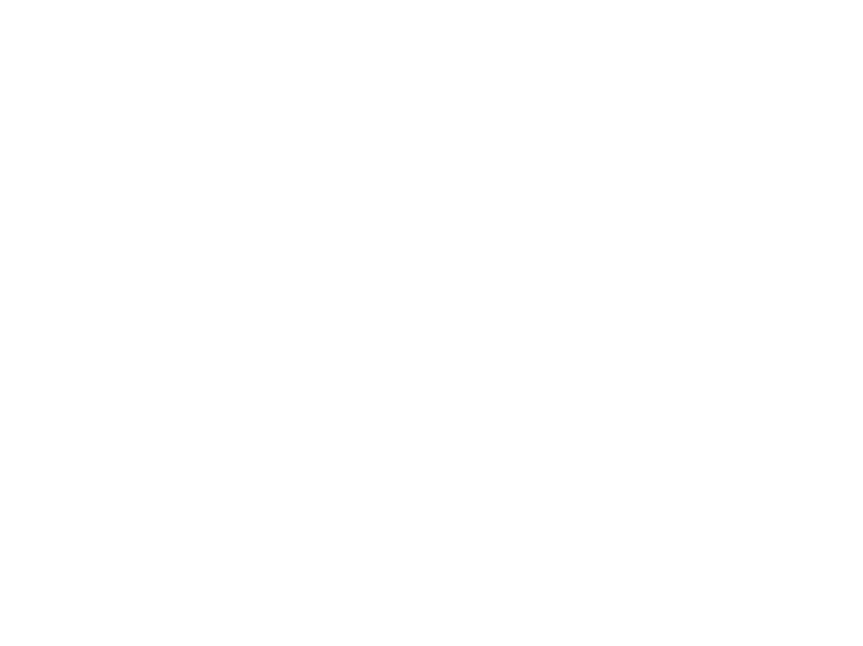
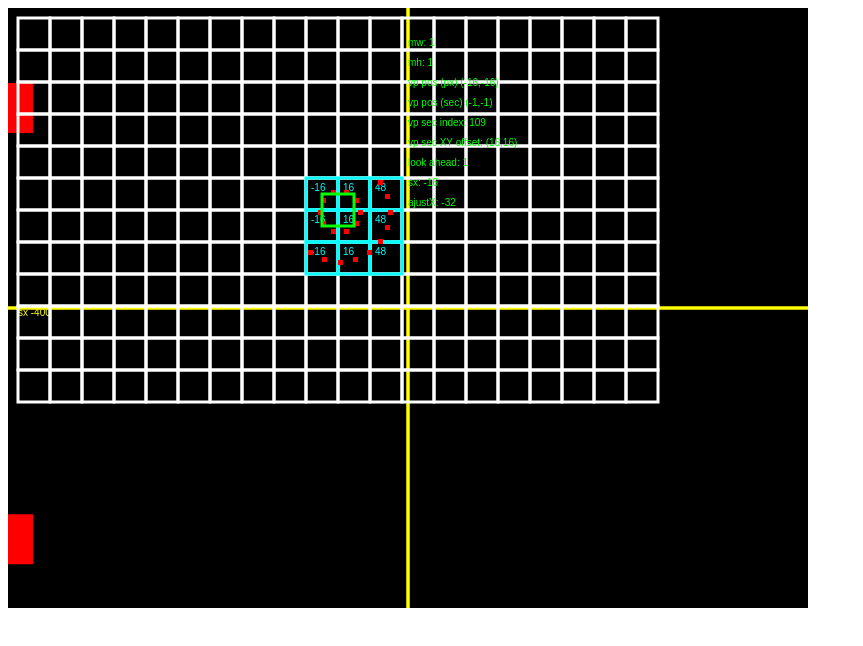
Before and after one commit to dustinpfister/mf_pewpew, a plain HTML site: page index.html in a window 1280 px wide. Shown: the whole page, without its empty margins (0-863 px from the left). Drawn offline with Linux system fonts and the light colour scheme.

Commit message:
got old zoom demo working

```diff
--- /dev/null
+++ b/demos/map_disp.js
@@ -0,0 +1,380 @@
+
+
+(function () {
+
+    // create and inject a canvas
+    var canvas = document.createElement('canvas'),
+    ctx = canvas.getContext('2d'),
+    mapH,
+    mapW,
+    offX,
+    offY,
+    mw,
+    mh,
+    keys = [],
+
+    rnd = function () {
+
+        if (sec.pl === undefined) {
+
+            sec.pl = [];
+
+        }
+
+        sec.pl.push({
+
+            x : a,
+            y : b,
+            s : 5
+
+        });
+
+    },
+
+    ring = function (points, d) {
+
+        var p = points;
+        while (p--) {
+
+            var r = Math.PI * 2 / points * p;
+            var a = Math.floor(Math.cos(r) * d);
+            var b = Math.floor(Math.sin(r) * d);
+
+            //console.log(x + ',' + y)
+
+            //console.log();
+            var sec = P.map.getPos(a, b);
+
+            //console.log(sec);
+
+            if (sec === undefined) {
+
+                console.log('undefined sec');
+                console.log(a);
+                console.log(b);
+
+            }
+
+            //console.log(sec);
+
+            if (sec.pl === undefined) {
+
+                sec.pl = [];
+
+            }
+
+            sec.pl.push({
+
+                x : a,
+                y : b,
+                s : 5
+
+            });
+
+        }
+
+    },
+
+    setup = function () {
+
+        // append to body
+        document.body.appendChild(canvas);
+
+        // set actual matrix size of the canvas
+        canvas.width = 800;
+        canvas.height = 600;
+
+        // setup map
+        P.map.sw = 32;
+        P.map.sh = 32;
+        P.map.W = 20;
+        P.map.H = 12;
+
+        P.vp.w = 32;
+        P.vp.h = 32;
+
+        P.vp.set();
+        P.map.set();
+
+        mapW = P.map.sw * P.map.W;
+        mapH = P.map.sh * P.map.H;
+        offX = mapW / 2 + 10; //mapW / 2 + (canvas.width / 2 - mapW / 2);
+        offY = mapH / 2 + 10; //mapH / 2 + (canvas.height / 2 - mapH / 2);
+
+
+        // start at center
+        P.vp.x = -P.vp.w / 2;
+        P.vp.y = -P.vp.h / 2;
+
+        // rings
+
+        ring(10000, 190);
+        ring(5000, 150);
+        ring(100, 100);
+        ring(20, 50);
+        ring(10, 20);
+
+        // load sections for first time
+        P.vp.ls();
+
+        cls();
+        draw();
+
+        loop();
+
+    },
+
+    // draw all sections
+    drawSections = function () {
+
+        var s = P.map.secs;
+
+        ctx.strokeStyle = '#ffffff';
+        ctx.fillStyle = '#ffffff';
+
+        ctx.textBaseline = 'top';
+        s.forEach(function (sec, index) {
+
+            ctx.strokeRect(
+
+                sec.x + offX,
+
+                sec.y + offY,
+
+                P.map.sw, P.map.sh);
+
+        });
+
+    },
+
+    drawLoaded = function () {
+
+        ctx.strokeStyle = '#00ffff';
+        ctx.fillStyle = '#00ffff';
+
+        ctx.textBaseline = 'top';
+        P.map.load.forEach(function (sec, index) {
+
+            ctx.strokeRect(
+
+                sec.x + offX,
+
+                sec.y + offY,
+
+                P.map.sw, P.map.sh);
+
+            ctx.fillText(sec.x - P.vp.x, sec.x + 5 + offX, sec.y + 5 + offY);
+
+        });
+    },
+
+    //draw planets
+    drawPlanets = function () {
+
+        P.map.load.forEach(function (sec, index) {
+
+            if (sec.pl) {
+
+                sec.pl.forEach(function (pl) {
+
+                    ctx.fillStyle = '#ff0000';
+                    ctx.fillRect(pl.x + offX, pl.y + offY, pl.s, pl.s);
+
+                });
+
+            }
+
+        });
+
+    },
+
+    //
+    drawViewport = function () {
+
+        ctx.lineWidth = 3;
+        ctx.strokeStyle = '#00ff00';
+
+        // draw viewport marker
+        ctx.strokeRect(P.vp.x + offX, P.vp.y + offY, P.vp.w, P.vp.h);
+
+        // draw scaled view
+
+        ctx.strokeStyle = '#ffffff';
+        //var sx = S.map.load[0].X * S.map.sw;
+
+    },
+
+    drawSceen = function () {
+
+        ctx.strokeStyle = '#ffff00';
+        ctx.lineWidth = 3;
+
+        var sx = P.vp.sx / P.map.sw * 800,
+        sy = P.vp.sy / P.map.sh * 600;
+
+        P.map.load.forEach(function (sec) {
+
+            var box = P.ajust(sec, 800, 600);
+
+            ctx.strokeRect(
+
+                box.x,
+                box.y,
+                box.w,
+                box.h);
+
+            if (sec.pl) {
+
+                sec.pl.forEach(function (pl) {
+
+                    var box = P.ajust(pl, 800, 600);
+
+                    ctx.fillStyle = '#ff0000';
+                    ctx.fillRect(box.x, box.y, box.w, box.h);
+
+                });
+
+            }
+
+
+        });
+
+        ctx.fillStyle = '#ffff00';
+        ctx.fillText('sx ' + sx, 10, 300);
+
+    },
+
+    drawInfo = function () {
+
+        var x = 400,
+        y = 10,
+        dy = 20;
+
+        ctx.fillStyle = '#00ff00';
+        ctx.fillText('mw: ' + P.vp.mw, x, y + dy * 1);
+        ctx.fillText('mh: ' + P.vp.mh, x, y + dy * 2);
+        ctx.fillText('vp pos (px) (' + P.vp.x + ',' + P.vp.y + ')', x, y + dy * 3);
+        ctx.fillText('vp pos (sec) (' + P.vp.X + ',' + P.vp.Y + ')', x, y + dy * 4);
+        ctx.fillText('vp sec index: ' + P.vp.secIndex, x, y + dy * 5);
+        ctx.fillText('vp sec XY offset: (' + P.vp.secXOff + ',' + P.vp.secYOff + ')', x, y + dy * 6);
+        ctx.fillText('look ahead: ' + P.vp.la, x, y + dy * 7);
+        ctx.fillText('sx: ' + P.vp.sx, x, y + dy * 8);
+        ctx.fillText('ajustX: ' + P.vp.ajustX, x, y + dy * 9);
+
+    },
+
+    // the single draw function
+    draw = function () {
+
+        drawSceen();
+
+        drawSections();
+        drawLoaded();
+        drawPlanets();
+        drawViewport();
+
+        drawInfo();
+    },
+
+    // clear screen
+    cls = function () {
+
+        // default the canvas to a solid back background
+        ctx.fillStyle = '#000000';
+        ctx.fillRect(0, 0, canvas.width, canvas.height);
+
+    },
+
+    // the loop
+    loop = function () {
+
+        requestAnimationFrame(loop);
+
+        if (keys[87]) {
+
+            P.vp.y -= 1;
+
+        }
+
+        if (keys[83]) {
+
+            P.vp.y += 1;
+
+        }
+
+        if (keys[65]) {
+
+            P.vp.x -= 1;
+
+        }
+
+        if (keys[68]) {
+
+            P.vp.x += 1;
+
+        }
+
+        if (keys[49]) {
+
+            if (P.vp.w < 640) {
+
+                P.vp.w += 2;
+                P.vp.x -= 1;
+
+                P.vp.h += 2;
+                P.vp.y -= 1;
+
+            }
+
+        }
+
+        if (keys[50]) {
+
+            if (P.vp.h > 32) {
+
+                P.vp.w -= 2;
+                P.vp.x += 1;
+
+                P.vp.h -= 2;
+                P.vp.y += 1;
+
+            }
+
+        }
+
+        if (keys[51]) {
+
+            console.log(P.map.load);
+
+        }
+
+        // multi
+        mw = P.map.sw / P.vp.w;
+        mh = P.map.sh / P.vp.h;
+
+        P.vp.update();
+        P.vp.ls();
+
+        cls();
+        draw();
+
+    };
+
+    window.onkeydown = function (e) {
+
+        console.log(e.keyCode);
+
+        keys[e.keyCode] = true;
+
+    };
+
+    window.onkeyup = function (e) {
+
+        keys[e.keyCode] = false;
+
+    };
+
+    setup();
+
+}
+    ());
--- a/index.html
+++ b/index.html
@@ -8,7 +8,7 @@
  <!-- sections.js demos(s)-->
 
  <script src="js/mf_pewpew.js">  </script>
- <script src="demos/basic.js"></script>
+ <script src="demos/map_disp.js"></script>
 
 
  </body>
--- a/js/mf_pewpew.js
+++ b/js/mf_pewpew.js
@@ -193,7 +193,23 @@ var P = (function () {
             vp.w = opt.vp.w || 320;
             vp.h = opt.vp.h || 240;
             vp.set();
-			vp.ls();
+            vp.ls();
+
+        },
+
+        ajust : function (obj, width, height) {
+
+            width = width || 640;
+            height = height || 480;
+
+            return {
+
+                x : (obj.x - vp.x) / map.sw * width / vp.mw,
+                y : (obj.y - vp.y) / map.sh * height / vp.mh,
+                w : obj.s === undefined ? width / vp.mw : obj.s * (11 - vp.mh),
+                h : obj.s === undefined ? height / vp.mh : obj.s * (11 - vp.mh)
+
+            };
 
         }
     }
```
